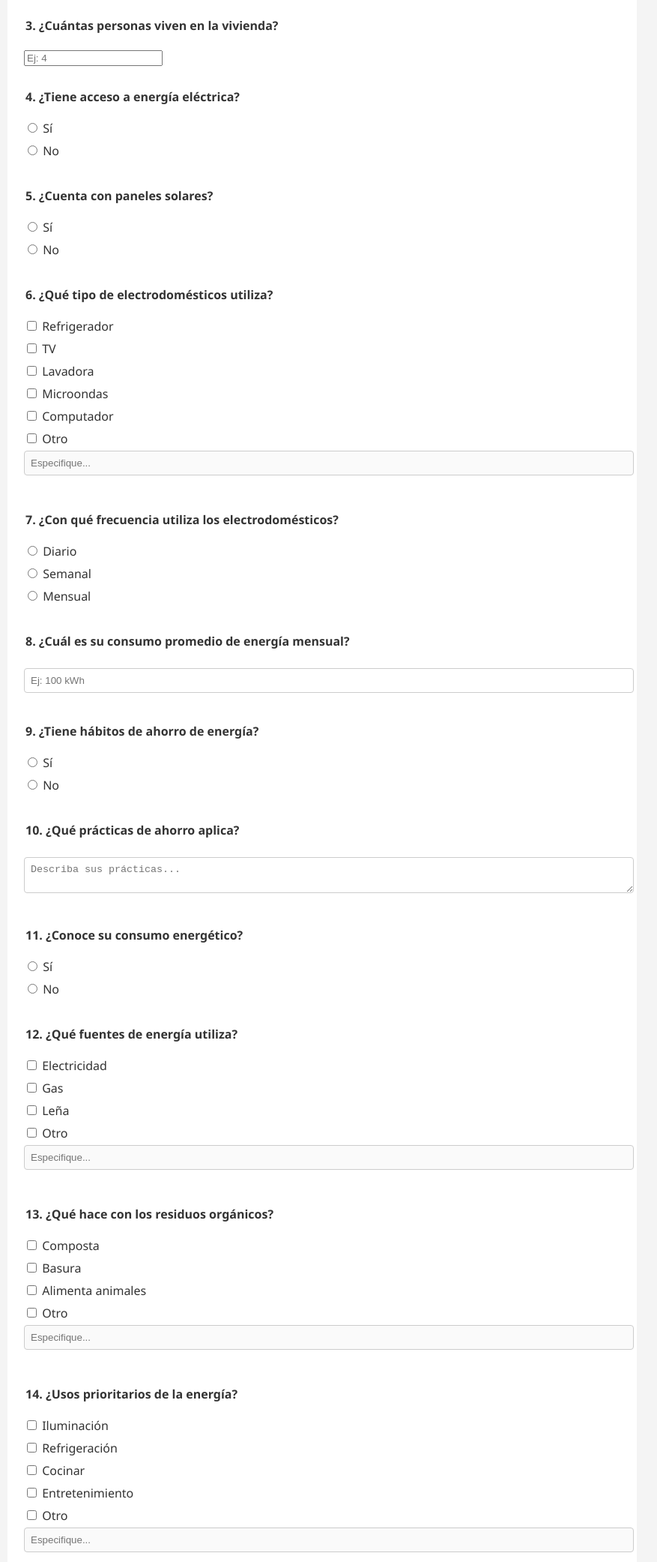
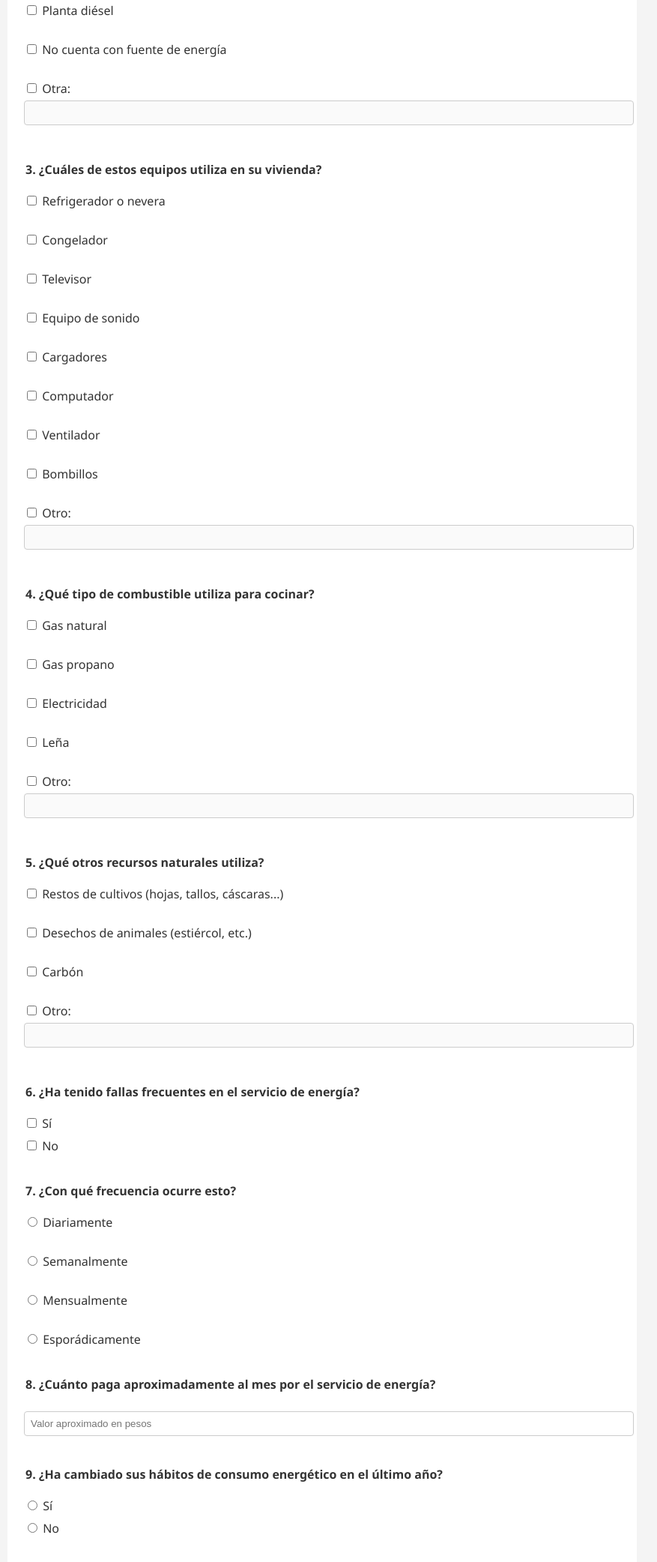
Before and after one commit to Reaper2719/messi, a plain HTML site: page index.html in a window 1280 px wide. Shown: the part 485-2568 px from the top of the page at 75% size, without its empty margins (210-1087 px from the left). Drawn offline with Linux system fonts and the light colour scheme.

Commit message:
modulo 1 v0.0.5

```diff
--- a/index.html
+++ b/index.html
@@ -1,4 +1,3 @@
-
 <!DOCTYPE html>
 <html lang="es">
 <head>
@@ -11,138 +10,146 @@
 <body>
   <main>
     <h1>Módulo 1: Encuesta Energética</h1>
-    <form id="formulario" autocomplete="off">
-
-<!-- PREGUNTAS MÓDULO 1 - ORGANIZADAS -->
+    <form id="formulario">
 
 <fieldset>
-  <legend>1. ¿Qué tipo de vivienda habita?</legend>
-  <label><input type="radio" name="p1" value="Casa"> Casa</label>
-  <label><input type="radio" name="p1" value="Apartamento"> Apartamento</label>
-  <label><input type="radio" name="p1" value="Otro"> Otro <input type="text" name="p1_otro" placeholder="Especifique..." disabled></label>
+  <legend>1. ¿Actualmente cuenta con acceso al servicio de energía eléctrica?</legend>
+  <label><input type="checkbox" name="p1" value="Sí, de forma continua"> Sí, de forma continua</label><br/>
+  <label><input type="checkbox" name="p1" value="Sí, pero con cortes frecuentes"> Sí, pero con cortes frecuentes</label><br/>
+  <label><input type="checkbox" name="p1" value="No cuenta con acceso al servicio"> No cuenta con acceso al servicio</label>
 </fieldset>
 
 <fieldset>
-  <legend>2. ¿Cuál es el uso principal de la vivienda?</legend>
-  <label><input type="radio" name="p2" value="Residencial"> Residencial</label>
-  <label><input type="radio" name="p2" value="Comercial"> Comercial</label>
-  <label><input type="radio" name="p2" value="Mixto"> Mixto</label>
+  <legend>2. ¿Con qué tipo de fuente de energía cuenta actualmente?</legend>
+  <label><input type="checkbox" name="p2" value="Red eléctrica pública"> Red eléctrica pública</label><br/>
+  <label><input type="checkbox" name="p2" value="Paneles solares autónomos"> Paneles solares autónomos</label><br/>
+  <label><input type="checkbox" name="p2" value="Planta diésel"> Planta diésel</label><br/>
+  <label><input type="checkbox" name="p2" value="No cuenta con fuente de energía"> No cuenta con fuente de energía</label><br/>
+  <label><input type="checkbox" name="p2" value="Otra"> Otra: <input type="text" name="p2_otro" disabled></label>
 </fieldset>
 
 <fieldset>
-  <legend>3. ¿Cuántas personas viven en la vivienda?</legend>
-  <input type="number" name="p3" min="1" placeholder="Ej: 4">
+  <legend>3. ¿Cuáles de estos equipos utiliza en su vivienda?</legend>
+  <label><input type="checkbox" name="p3" value="Refrigerador o nevera"> Refrigerador o nevera</label><br/>
+  <label><input type="checkbox" name="p3" value="Congelador"> Congelador</label><br/>
+  <label><input type="checkbox" name="p3" value="Televisor"> Televisor</label><br/>
+  <label><input type="checkbox" name="p3" value="Equipo de sonido"> Equipo de sonido</label><br/>
+  <label><input type="checkbox" name="p3" value="Cargadores"> Cargadores</label><br/>
+  <label><input type="checkbox" name="p3" value="Computador"> Computador</label><br/>
+  <label><input type="checkbox" name="p3" value="Ventilador"> Ventilador</label><br/>
+  <label><input type="checkbox" name="p3" value="Bombillos"> Bombillos</label><br/>
+  <label><input type="checkbox" name="p3" value="Otro"> Otro: <input type="text" name="p3_otro" disabled></label>
 </fieldset>
 
 <fieldset>
-  <legend>4. ¿Tiene acceso a energía eléctrica?</legend>
-  <label><input type="radio" name="p4" value="Sí"> Sí</label>
-  <label><input type="radio" name="p4" value="No"> No</label>
+  <legend>4. ¿Qué tipo de combustible utiliza para cocinar?</legend>
+  <label><input type="checkbox" name="p4" value="Gas natural"> Gas natural</label><br/>
+  <label><input type="checkbox" name="p4" value="Gas propano"> Gas propano</label><br/>
+  <label><input type="checkbox" name="p4" value="Electricidad"> Electricidad</label><br/>
+  <label><input type="checkbox" name="p4" value="Leña"> Leña</label><br/>
+  <label><input type="checkbox" name="p4" value="Otro"> Otro: <input type="text" name="p4_otro" disabled></label>
 </fieldset>
 
 <fieldset>
-  <legend>5. ¿Cuenta con paneles solares?</legend>
-  <label><input type="radio" name="p5" value="Sí"> Sí</label>
-  <label><input type="radio" name="p5" value="No"> No</label>
+  <legend>5. ¿Qué otros recursos naturales utiliza?</legend>
+  <label><input type="checkbox" name="p5" value="Restos de cultivos (hojas, tallos, cáscaras...)"> Restos de cultivos (hojas, tallos, cáscaras...)</label><br/>
+  <label><input type="checkbox" name="p5" value="Desechos de animales (estiércol, etc.)"> Desechos de animales (estiércol, etc.)</label><br/>
+  <label><input type="checkbox" name="p5" value="Carbón"> Carbón</label><br/>
+  <label><input type="checkbox" name="p5" value="Otro"> Otro: <input type="text" name="p5_otro" disabled></label>
 </fieldset>
 
 <fieldset>
-  <legend>6. ¿Qué tipo de electrodomésticos utiliza?</legend>
-  <label><input type="checkbox" name="p6" value="Refrigerador"> Refrigerador</label>
-  <label><input type="checkbox" name="p6" value="TV"> TV</label>
-  <label><input type="checkbox" name="p6" value="Lavadora"> Lavadora</label>
-  <label><input type="checkbox" name="p6" value="Microondas"> Microondas</label>
-  <label><input type="checkbox" name="p6" value="Computador"> Computador</label>
-  <label><input type="checkbox" name="p6" value="Otro"> Otro <input type="text" name="p6_otro" placeholder="Especifique..." disabled></label>
+  <legend>6. ¿Ha tenido fallas frecuentes en el servicio de energía?</legend>
+  <label><input type="checkbox" name="p6" value="Sí"> Sí</label>
+  <label><input type="checkbox" name="p6" value="No"> No</label>
 </fieldset>
 
 <fieldset>
-  <legend>7. ¿Con qué frecuencia utiliza los electrodomésticos?</legend>
-  <label><input type="radio" name="p7" value="Diario"> Diario</label>
-  <label><input type="radio" name="p7" value="Semanal"> Semanal</label>
-  <label><input type="radio" name="p7" value="Mensual"> Mensual</label>
+  <legend>7. ¿Con qué frecuencia ocurre esto?</legend>
+  <label><input type="radio" name="p7" value="Diariamente"> Diariamente</label><br/>
+  <label><input type="radio" name="p7" value="Semanalmente"> Semanalmente</label><br/>
+  <label><input type="radio" name="p7" value="Mensualmente"> Mensualmente</label><br/>
+  <label><input type="radio" name="p7" value="Esporádicamente"> Esporádicamente</label>
 </fieldset>
 
 <fieldset>
-  <legend>8. ¿Cuál es su consumo promedio de energía mensual?</legend>
-  <input type="text" name="p8" placeholder="Ej: 100 kWh">
+  <legend>8. ¿Cuánto paga aproximadamente al mes por el servicio de energía?</legend>
+  <input type="text" name="p8" placeholder="Valor aproximado en pesos">
 </fieldset>
 
 <fieldset>
-  <legend>9. ¿Tiene hábitos de ahorro de energía?</legend>
+  <legend>9. ¿Ha cambiado sus hábitos de consumo energético en el último año?</legend>
   <label><input type="radio" name="p9" value="Sí"> Sí</label>
   <label><input type="radio" name="p9" value="No"> No</label>
 </fieldset>
 
 <fieldset>
-  <legend>10. ¿Qué prácticas de ahorro aplica?</legend>
-  <textarea name="p10" rows="2" placeholder="Describa sus prácticas..."></textarea>
+  <legend>10. ¿Cuáles hábitos ha cambiado?</legend>
+  <textarea name="p10" rows="2" placeholder="Describa sus cambios de hábito..."></textarea>
 </fieldset>
 
 <fieldset>
-  <legend>11. ¿Conoce su consumo energético?</legend>
+  <legend>11. ¿Considera que el servicio de energía es accesible económicamente para su familia?</legend>
   <label><input type="radio" name="p11" value="Sí"> Sí</label>
   <label><input type="radio" name="p11" value="No"> No</label>
 </fieldset>
 
 <fieldset>
-  <legend>12. ¿Qué fuentes de energía utiliza?</legend>
-  <label><input type="checkbox" name="p12" value="Electricidad"> Electricidad</label>
-  <label><input type="checkbox" name="p12" value="Gas"> Gas</label>
-  <label><input type="checkbox" name="p12" value="Leña"> Leña</label>
-  <label><input type="checkbox" name="p12" value="Otro"> Otro <input type="text" name="p12_otro" placeholder="Especifique..." disabled></label>
+  <legend>12. ¿Ha recibido formación sobre el uso eficiente de la energía?</legend>
+  <label><input type="radio" name="p12" value="Sí"> Sí</label>
+  <label><input type="radio" name="p12" value="No"> No</label>
 </fieldset>
 
 <fieldset>
-  <legend>13. ¿Qué hace con los residuos orgánicos?</legend>
-  <label><input type="checkbox" name="p13" value="Composta"> Composta</label>
-  <label><input type="checkbox" name="p13" value="Basura"> Basura</label>
-  <label><input type="checkbox" name="p13" value="Alimenta animales"> Alimenta animales</label>
-  <label><input type="checkbox" name="p13" value="Otro"> Otro <input type="text" name="p13_otro" placeholder="Especifique..." disabled></label>
+  <legend>13. ¿Aplica prácticas de ahorro de energía en su hogar?</legend>
+  <label><input type="radio" name="p13" value="Sí"> Sí</label>
+  <label><input type="radio" name="p13" value="No"> No</label>
 </fieldset>
 
 <fieldset>
-  <legend>14. ¿Usos prioritarios de la energía?</legend>
-  <label><input type="checkbox" name="p14" value="Iluminación"> Iluminación</label>
-  <label><input type="checkbox" name="p14" value="Refrigeración"> Refrigeración</label>
-  <label><input type="checkbox" name="p14" value="Cocinar"> Cocinar</label>
-  <label><input type="checkbox" name="p14" value="Entretenimiento"> Entretenimiento</label>
-  <label><input type="checkbox" name="p14" value="Otro"> Otro <input type="text" name="p14_otro" placeholder="Especifique..." disabled></label>
+  <legend>14. ¿Qué prácticas realiza?</legend>
+  <textarea name="p14" rows="2" placeholder="Describa las prácticas que realiza..."></textarea>
 </fieldset>
 
 <fieldset>
-  <legend>15. ¿Qué tan importante considera la energía?</legend>
-  <label><input type="radio" name="p15" value="Esencial"> Esencial</label>
-  <label><input type="radio" name="p15" value="Importante"> Importante</label>
-  <label><input type="radio" name="p15" value="Poco necesaria"> Poco necesaria</label>
+  <legend>15. ¿Qué tan importante considera el acceso a la energía?</legend>
+  <label><input type="radio" name="p15" value="Muy importante"> Muy importante</label><br/>
+  <label><input type="radio" name="p15" value="Importante"> Importante</label><br/>
+  <label><input type="radio" name="p15" value="Poco importante"> Poco importante</label><br/>
+  <label><input type="radio" name="p15" value="Nada importante"> Nada importante</label>
 </fieldset>
 
 <fieldset>
-  <legend>16. ¿Participaría en una solución comunitaria?</legend>
+  <legend>16. ¿Participaría en un proyecto de solución comunitaria energética?</legend>
   <label><input type="radio" name="p16" value="Sí"> Sí</label>
-  <label><input type="radio" name="p16" value="Depende"> Depende</label>
   <label><input type="radio" name="p16" value="No"> No</label>
 </fieldset>
 
 <fieldset>
-  <legend>17. ¿Qué condiciones considera necesarias?</legend>
-  <textarea name="p17" rows="2" placeholder="Describa sus condiciones..."></textarea>
+  <legend>17. ¿Qué condiciones considera necesarias para participar en una solución energética comunitaria?</legend>
+  <textarea name="p17" rows="2" placeholder="Describa las condiciones..."></textarea>
 </fieldset>
 
 <fieldset>
-  <legend>18. ¿Qué recursos naturales podrían usarse?</legend>
-  <textarea name="p18" rows="2" placeholder="Ej: sol, agua, viento..."></textarea>
+  <legend>18. ¿Qué fuentes naturales considera viables para producir energía en su comunidad?</legend>
+  <label><input type="checkbox" name="p18" value="Sol"> Sol</label>
+  <label><input type="checkbox" name="p18" value="Agua"> Agua</label>
+  <label><input type="checkbox" name="p18" value="Viento"> Viento</label>
+  <label><input type="checkbox" name="p18" value="Desechos orgánicos"> Desechos orgánicos</label>
+  <label><input type="checkbox" name="p18" value="Otra"> Otra: <input type="text" name="p18_otro" disabled></label>
 </fieldset>
 
 <fieldset>
-  <legend>19. ¿Qué hacen cuando falla la energía?</legend>
-  <textarea name="p19" rows="2" placeholder="Describa su estrategia..."></textarea>
+  <legend>19. ¿Qué hacen en su hogar cuando hay fallas del servicio de energía?</legend>
+  <textarea name="p19" rows="2" placeholder="Describa sus medidas en caso de cortes..."></textarea>
 </fieldset>
 
 <fieldset>
-  <legend>20. ¿Qué cambios le gustaría ver?</legend>
-  <textarea name="p20" rows="2" placeholder="Ej: energía más económica, paneles, etc."></textarea>
+  <legend>20. ¿Qué cambios le gustaría ver en su sistema energético?</legend>
+  <textarea name="p20" rows="2" placeholder="Ej: mejoras en el servicio, fuentes renovables..."></textarea>
 </fieldset>
+
+
 
       <div class="acciones">
         <button type="button" onclick="guardarRespuestas()">Guardar</button>
@@ -156,11 +163,7 @@
   <script>
     if ('serviceWorker' in navigator) {
       window.addEventListener('load', () => {
-        navigator.serviceWorker.register('service-worker.js').then(reg => {
-          console.log("Service Worker registrado ✅", reg);
-        }).catch(err => {
-          console.error("Error registrando Service Worker ❌", err);
-        });
+        navigator.serviceWorker.register('service-worker.js');
       });
     }
   </script>
```
